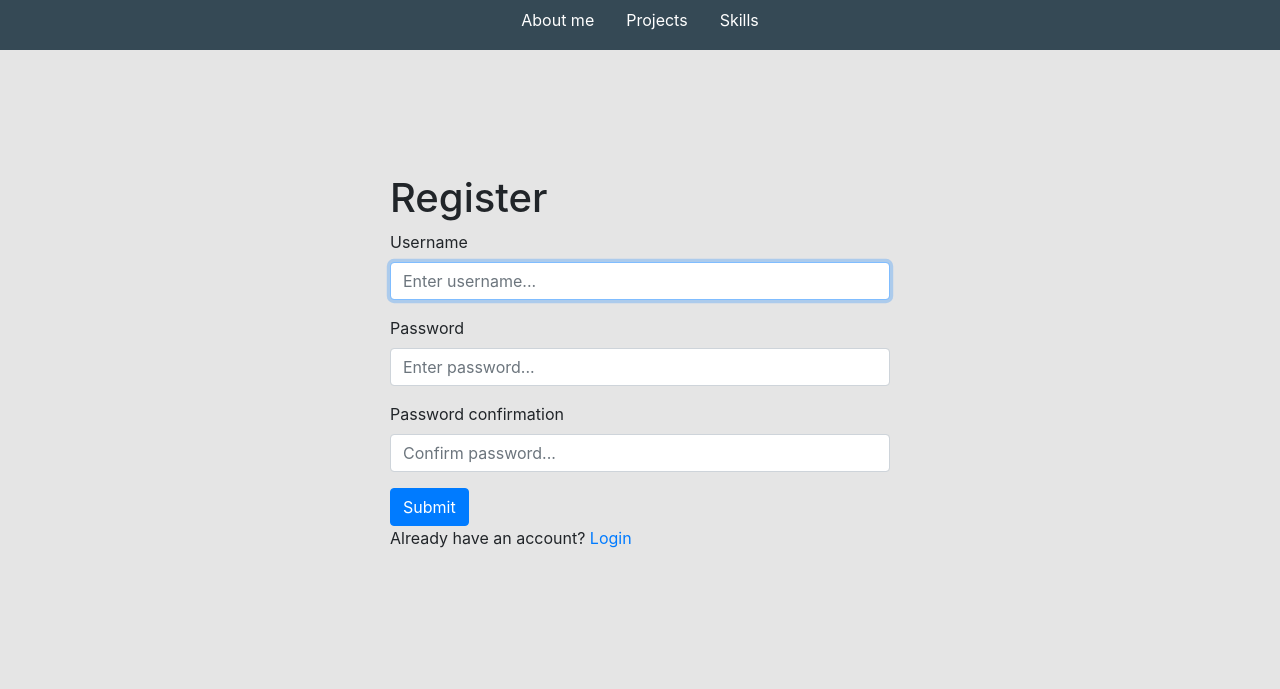
After one commit to AKumanov/portfolio-project, a Django app: page /register/ in a window 1280 px wide. The commit adds this page. Shown: the top 689 px of the page. Run offline with Django 4.2, Linux system fonts and the light colour scheme; some libraries are stand-ins or nearby versions.

Commit message:
added user login and register

```diff
--- a/personal_website/portfolio/forms.py
+++ b/personal_website/portfolio/forms.py
@@ -1,5 +1,7 @@
 from django import forms
 from .models import Project, Message
+from django.contrib.auth.models import User
+from django.contrib.auth.forms import UserCreationForm
 
 
 class ProjectForm(forms.ModelForm):
@@ -52,3 +54,18 @@ class MessageForm(forms.ModelForm):
         self.fields['body'].widget.attrs.update(
             {'class': 'form-control'}
         )
+
+
+class CustomUserCreationForm(UserCreationForm):
+    class Meta:
+        model = User
+        fields = ['username', 'password1', 'password2']
+
+    def __init__(self, *args, **kwargs):
+        super(CustomUserCreationForm, self).__init__(*args, **kwargs)
+        self.fields['username'].widget.attrs.update(
+            {'class': 'form-control', 'placeholder': 'Enter username...'})
+        self.fields['password1'].widget.attrs.update(
+            {'class': 'form-control', 'placeholder': 'Enter password...'})
+        self.fields['password2'].widget.attrs.update(
+            {'class': 'form-control', 'placeholder': 'Confirm password...'})
--- a/personal_website/portfolio/urls.py
+++ b/personal_website/portfolio/urls.py
@@ -1,11 +1,14 @@
 from django.urls import path
-from .views import create_project, edit_project, delete_project,\
-    view_project, inbox, message
+from .views import create_project, edit_project, delete_project, \
+    view_project, inbox, message, loginPage, logoutPage, registerPage
 
 from personal_website.portfolio.views import home
 
 urlpatterns = [
     path('', home, name='home'),
+    path('login/', loginPage, name='login'),
+    path('logout/', logoutPage, name='logout'),
+    path('register/', registerPage, name='register'),
     path('project/<int:id>', view_project, name='project details'),
     path('project/edit/<int:id>', edit_project, name='edit project'),
     path('project/add/', create_project, name='add project'),
--- a/personal_website/portfolio/views.py
+++ b/personal_website/portfolio/views.py
@@ -1,7 +1,10 @@
 from django.shortcuts import render, redirect
 from .models import Project, Skills, Message
-from .forms import CreateProjectForm, EditProjectForm, DeleteProjectForm, MessageForm
+from .forms import CreateProjectForm, EditProjectForm, \
+    DeleteProjectForm, MessageForm, CustomUserCreationForm
 from django.contrib import messages
+from django.contrib.auth import login, logout, authenticate
+from django.contrib.auth.decorators import login_required
 
 
 # Create your views here.
@@ -26,6 +29,7 @@ def home(request):
     return render(request, 'index.html', context)
 
 
+@login_required(login_url='login')
 def view_project(request, id):
     project = Project.objects.get(pk=id)
     context = {
@@ -79,6 +83,47 @@ def delete_project(request, id):
     return render(request, 'delete_project.html', context)
 
 
+def loginPage(request):
+    page = 'login'
+    if request.method == 'POST':
+        username = request.POST['username']
+        password = request.POST['password']
+        user = authenticate(request, username=username, password=password)
+        if user is not None:
+            login(request, user)
+            return redirect('home')
+    context = {
+        'page': page,
+    }
+
+    return render(request, 'login.html', context)
+
+
+def registerPage(request):
+    form = CustomUserCreationForm()
+    page = 'register'
+    if request.method == 'POST':
+        form = CustomUserCreationForm(request.POST)
+        if form.is_valid():
+            user = form.save(commit=False)
+            user.save()
+
+            if user is not None:
+                login(request, user)
+                return redirect('home')
+
+    context = {
+        'page': page,
+        'form': form,
+    }
+    return render(request, 'login.html', context)
+
+
+def logoutPage(request):
+    logout(request)
+    return redirect('login')
+
+
 def inbox(request):
     inbox = Message.objects.all().order_by('is_read')
 
--- a/templates/index.html
+++ b/templates/index.html
@@ -36,9 +36,10 @@
                     <div class="project--body">
                         <h4 style="text-decoration: none">{{ project.title }}</h4>
                     </div>
+                    {% if request.user.is_authenticated %}
                     <a class="btn btn-warning" href="{% url 'edit project' project.id %}">Edit</a>
                     <a class="btn btn-danger" href="{% url 'delete project' project.id %}">Delete</a>
-
+                    {% endif %}
                 </div>
 
             {% endfor %}
--- /dev/null
+++ b/templates/login.html
@@ -0,0 +1,58 @@
+{% extends 'base.html' %}
+
+{% load static %}
+
+{% block content %}
+    <style>
+        .login--wrapper {
+            display: flex;
+            align-items: center;
+            height: 80vh;
+            justify-content: center;
+        }
+
+        .form {
+            width: 500px;
+        }
+    </style>
+ <div class="container">
+
+        <div class="login--wrapper">
+
+            {% if page == 'login' %}
+            <form method='post' class="form">
+                {% csrf_token %}
+                <h1>Login</h1>
+                <div class="mb-3">
+                    <label for="exampleInputEmail1" class="form-label">Username</label>
+                    <input type="text" class="form-control" name="username" id="exampleInputEmail1"
+                        aria-describedby="emailHelp">
+                </div>
+                <div class="mb-3">
+                    <label for="exampleInputPassword1" class="form-label">Password</label>
+                    <input type="password" class="form-control" name="password" id="exampleInputPassword1">
+                </div>
+
+                <button type="submit" class="btn btn-primary">Submit</button>
+                <p>Don't have an account? <a href="{% url 'register' %}">Register</a></p>
+            </form>
+            {% else %}
+            <form method='post' class="form">
+                <h1>Register</h1>
+                {% csrf_token %}
+                {% for field in form %}
+                <div class="mb-3">
+                    <label for="exampleInputPassword1" class="form-label">{{field.label}}</label>
+                    {{ field }}
+                </div>
+                {% endfor %}
+                <button type="submit" class="btn btn-primary">Submit</button>
+                <p>Already have an account? <a href="{% url 'login' %}">Login</a></p>
+
+            </form>
+            {% endif %}
+        </div>
+
+    </div>
+
+{% endblock content %}
--- a/templates/navbar.html
+++ b/templates/navbar.html
@@ -26,5 +26,9 @@
             <a class="nav-link" href="{% url 'add project' %}">
                 Add Project
             </a>
+            <a class="nav-link" href="{% url 'logout' %}">Logout</a>
+            <div style="justify-content: right;" class="logout">
+            <a style="color: white;" class="nav-link disabled" href="#">Hello, {{ request.user.username }}</a>
+            </div>
         {% endif %}
     </section>
```
Also changed, not shown: db.sqlite3.
